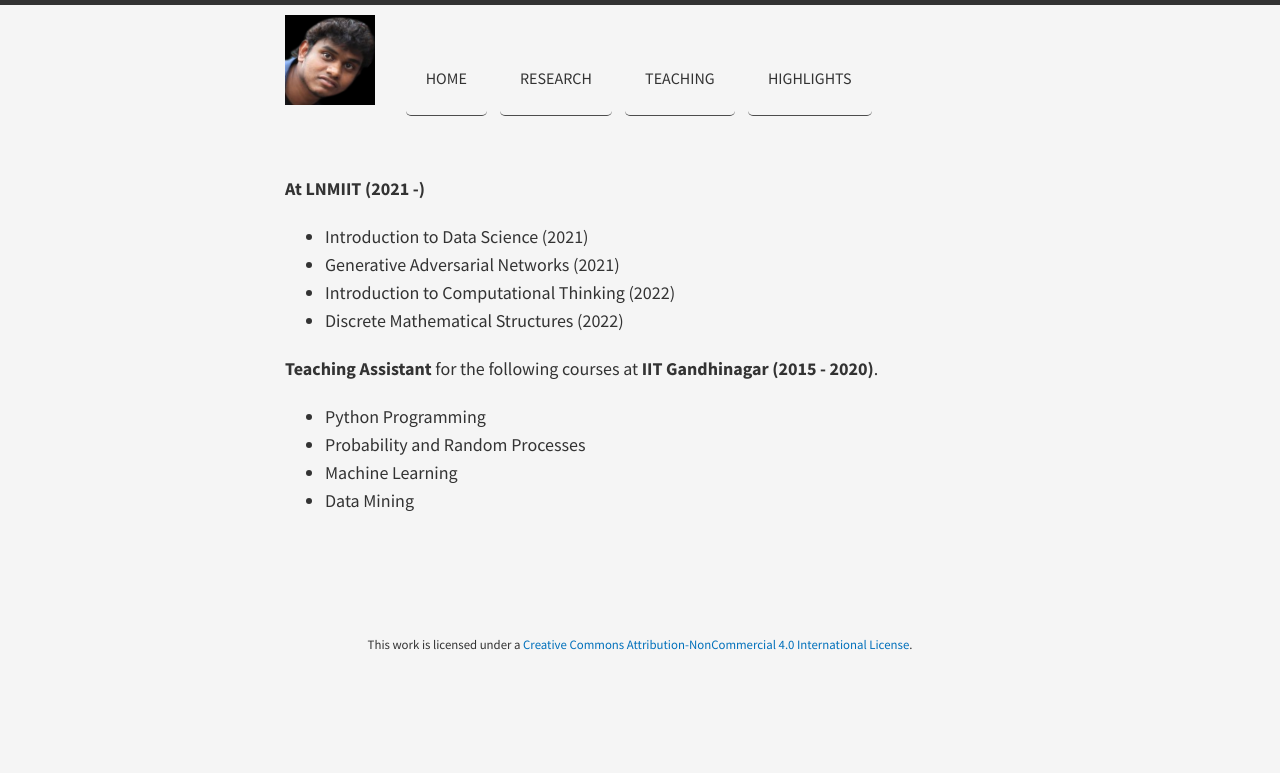
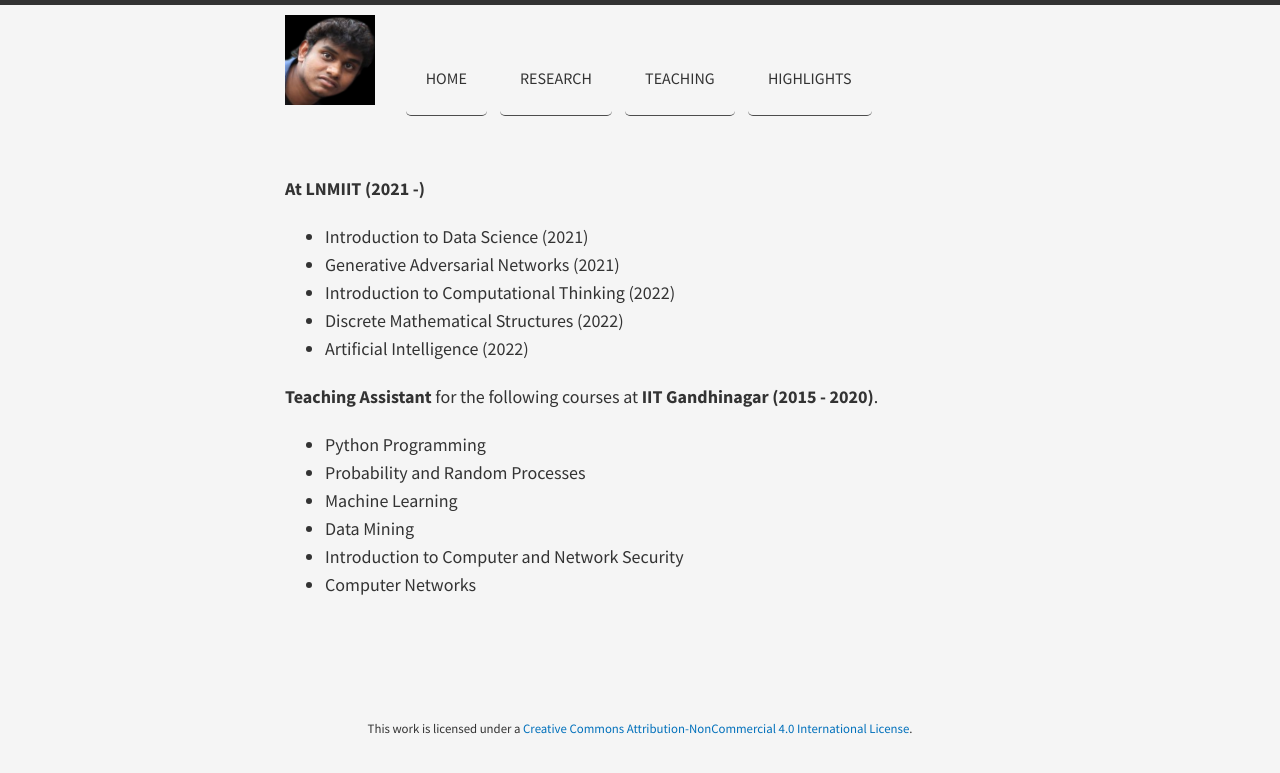
Before and after one commit to indramastan/indradeepmastan, a Jekyll site: the page built from teaching/index.md, in a window 1280 px wide. Shown: the top 773 px of the page. Built offline with Jekyll 4.4.1, drawn with Linux system fonts in a browser that asks for light colours; nearby versions of some CDN libraries.

Commit message:
Update index.md

```diff
--- a/teaching/index.md
+++ b/teaching/index.md
@@ -9,6 +9,7 @@ title:
 - Generative Adversarial Networks (2021)
 - Introduction to Computational Thinking (2022)
 - Discrete Mathematical Structures (2022)
+- Artificial Intelligence (2022)
 
 
 **Teaching Assistant** for the following courses at **IIT Gandhinagar (2015 - 2020)**.
@@ -17,3 +18,5 @@ title:
 - Probability and Random Processes
 - Machine Learning
 - Data Mining
+- Introduction to Computer and Network Security
+- Computer Networks
```
